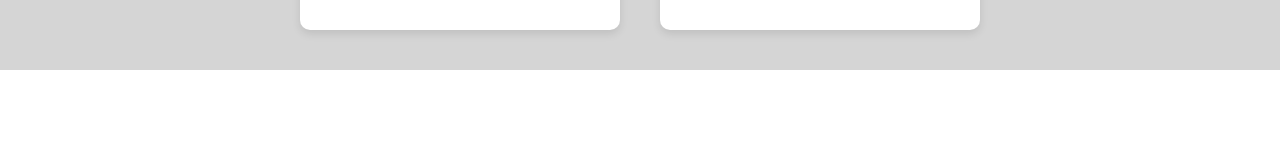
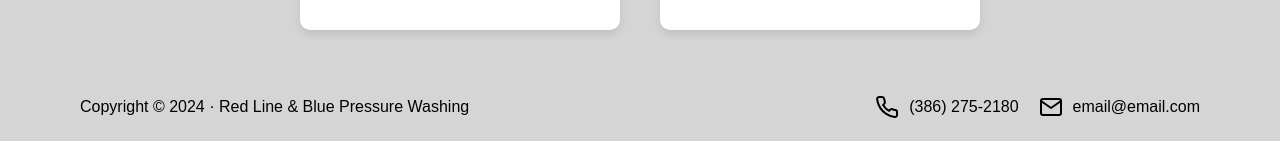
Before and after one commit to Dsly1998/pressure-washing-website, a React (Create React App) app: page / in a window 1280 px wide. Shown: the part 3039-3180 px from the top of the page. Before the commit the page ends 3109 px from the top, so only its background shows below. Built offline with nearby package versions, Linux system fonts and the light colour scheme.

Commit message:
start of footer

```diff
--- a/src/components/App/App.js
+++ b/src/components/App/App.js
@@ -5,6 +5,7 @@ import Services from "../Services/Services";
 import "../../../src/index";
 import './App.css';
 import Gallery from "../Gallery/Gallery";
+import Footer from "../Footer/Footer";
 
 function App() {
   return (
@@ -14,6 +15,7 @@ function App() {
   <Services />
   <About />
   <Gallery />
+  <Footer />
   </div>
   );
 }
--- a/src/components/Footer/Footer.css
+++ b/src/components/Footer/Footer.css
@@ -0,0 +1,85 @@
+.footer {
+    display: flex;
+    justify-content: space-between;
+    background-color: #D5D5D5;
+    padding: 12px 80px 12px 80px;
+  }
+
+  .footer__text {
+    color: #000;
+    margin: 0;
+    font-family: oswald, sans-serif;
+  }
+
+  .footer__left {
+    display: flex;
+    justify-content: center;
+    align-items: center;
+  }
+
+  .footer__right {
+    display: flex;
+    justify-content: center;
+    align-items: center;
+  }
+
+  .footer__icon {
+    display: flex;
+    justify-content: center;
+    align-items: center;
+    width: 24px;
+    height: 24px;
+    background-color: transparent;
+    border-radius: 4px;
+    margin-left: 20px;
+  }
+
+  .footer__icon-label {
+    display: flex;
+    justify-content: center;
+    align-items: center;
+    color: #000;
+    font-family: "Oswald", sans-serif;
+    height: fit-content;
+    margin-left: 10px;
+    border: none;
+    text-decoration: none;
+  }
+
+  .footer__icon-link {
+    text-decoration: none;
+  }
+
+  .footer__icon-wrapper {
+    display: flex;
+    justify-content: left;
+    align-items: center;
+    flex-direction: row;
+  }
+
+  .footer__icon-wrapper:hover {
+    opacity: 50%;
+  }
+
+  @media screen and (min-width: 320px) and (max-width: 767px) {
+    .footer {
+      padding-left: 10px;
+      padding-right: 10px;
+      display: flex;
+      flex-direction: column;
+    }
+
+    .footer__right {
+      justify-content: start;
+      width: 280px;
+      margin: auto;
+    }
+
+    .footer__icon {
+      margin-left: 0;
+    }
+
+    .footer__icon-label {
+      margin-right: 14px;
+    }
+  }
--- a/src/components/Footer/Footer.js
+++ b/src/components/Footer/Footer.js
@@ -0,0 +1,26 @@
+import React from "react";
+import phone from "../../images/phone.svg";
+import mail from "../../images/mail.svg";
+import "./Footer.css";
+
+function Footer() {
+  return (
+    <footer className="footer">
+      <div className="footer__left">
+        <p className="footer__text">Copyright © 2024 · Red Line & Blue Pressure Washing</p>
+      </div>
+      <div className="footer__right">
+          <div className="footer__icon-wrapper">
+            <img src={phone} alt="LinkedIn" className="footer__icon" />
+            <p className="footer__icon-label">(386) 275-2180</p>
+          </div>
+          <div className="footer__icon-wrapper">
+            <img src={mail} alt="LinkedIn" className="footer__icon" />
+            <p className="footer__icon-label">email@email.com</p>
+          </div>
+      </div>
+    </footer>
+  );
+}
+
+export default Footer;
```
